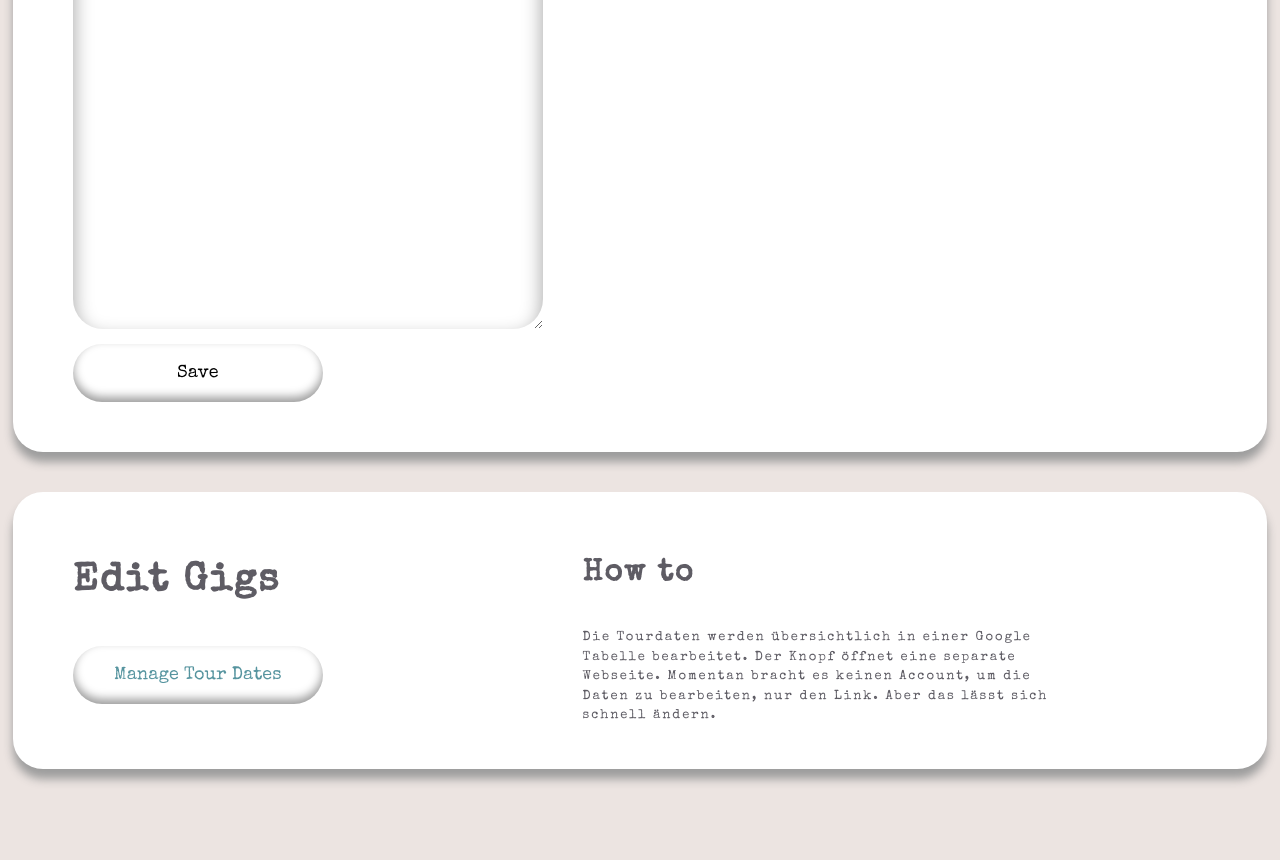
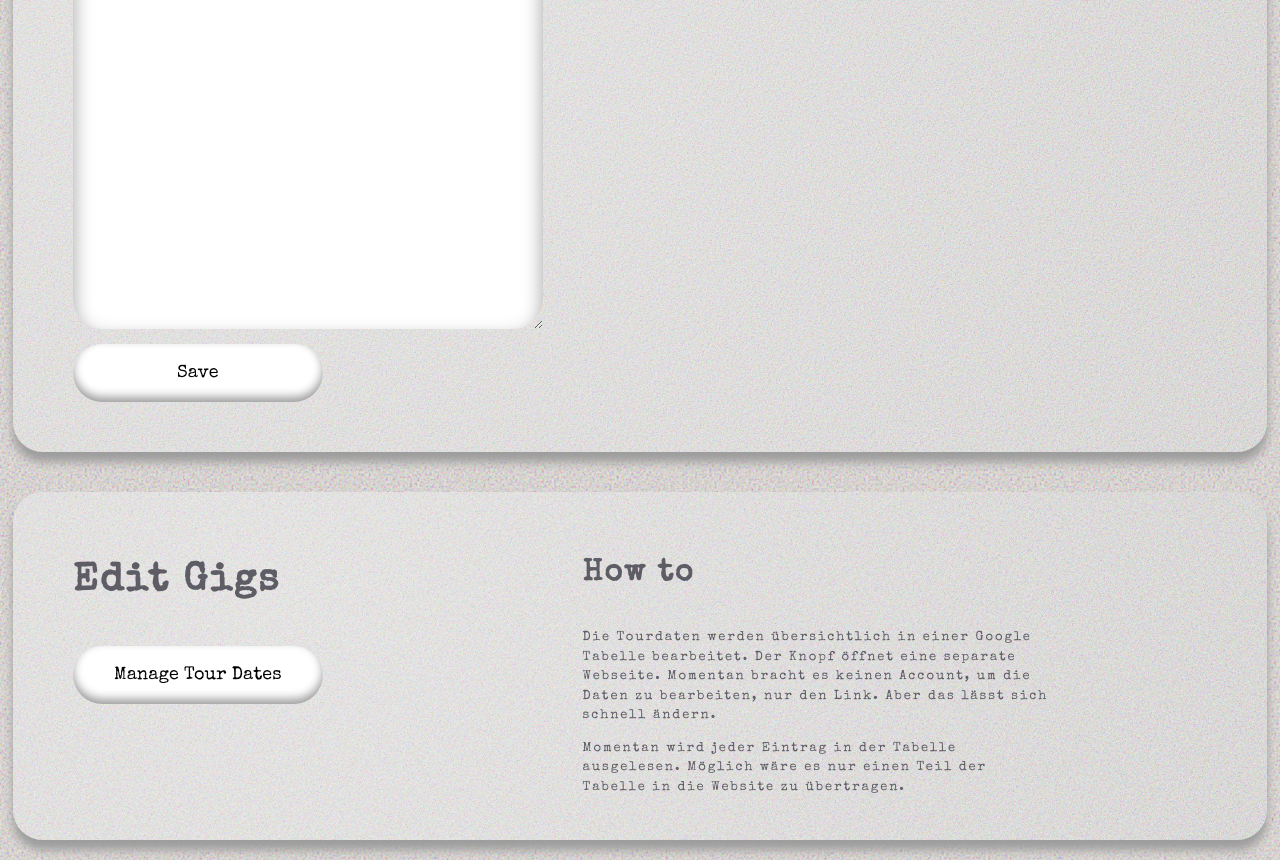
Before and after one commit to Zebraloew/klubzmer-cms, a website: page public/admin.html in a window 1280 px wide. Shown: the part 263-1123 px from the top of the page. Before the commit the page ends 1052 px from the top, so only its background shows below. Drawn offline with nearby package versions, Linux system fonts and the light colour scheme; no server answers.

Commit message:
playing around with background noise and ::before in admin.css

```diff
--- a/public/admin.html
+++ b/public/admin.html
@@ -59,11 +59,14 @@
         <div class="edit-outer">
             <div class="edit-inner">
                 <h2 id="edit-gigs">Edit Gigs</h2>
-                <button><a href="https://docs.google.com/spreadsheets/d/1DUgBEpNiNear4spHeeysMkhfGlInb-StFHKaeO2laos/edit?usp=sharing">Manage Tour Dates</a></button>
+                <a href="https://docs.google.com/spreadsheets/d/1DUgBEpNiNear4spHeeysMkhfGlInb-StFHKaeO2laos/edit?usp=sharing" target="_blank" rel="noopener noreferrer">
+                    <button type="button">Manage Tour Dates</button>
+                </a>
             </div>
             <div class="edit-inner">
                 <h3>How to</h3>
                <p class="text-small">Die Tourdaten werden übersichtlich in einer Google Tabelle bearbeitet. Der Knopf öffnet eine separate Webseite. Momentan bracht es keinen Account, um die Daten zu bearbeiten, nur den Link. Aber das lässt sich schnell ändern.</p>
+               <p class="text-small">Momentan wird jeder Eintrag in der Tabelle ausgelesen. Möglich wäre es nur einen Teil der Tabelle in die Website zu übertragen.</p>
             </div>
         </div>
     </main>
--- a/public/css/admin.css
+++ b/public/css/admin.css
@@ -1,5 +1,18 @@
 body{
     background-color: var(--overlay);
+}
+/* Hier wird ein Hintergrund erstellt
+   Rauschen mit Blur
+*/
+body::before {
+    content: "";
+    position: absolute;
+    top: 0; left: 0; right: 0; bottom: 0;
+    z-index: -1; /* Keeps it behind content */
+
+    background: url(noise.svg) repeat;
+    opacity: 0.9; /* Adjust the opacity */
+    filter: blur(0.3px);
 }
 
 
@@ -30,6 +43,7 @@ body{
 }
 
 .edit-outer {
+    position: relative;
     display: flex;
     flex-direction: row;
     flex-wrap: wrap;
@@ -41,10 +55,31 @@ body{
     padding: 10px 40px;
 
     /* border: 1px solid var(--subtle); */
-    background-color: var(--base);
+    /* background-color: var(--base); */
+    /* background-color: rgba(255, 255, 255, 0.51); */
+    background: radial-gradient(circle at 20% 30%, rgba(255, 255, 255, 0.51), rgba(255, 255, 255, 0.3));
     border-radius: 30px;
     box-shadow: 0 10px 10px var(--subtle);
 }
+
+.edit-outer::before {
+    content: "";
+    position: absolute;
+    top: 0; left: 0; right: 0; bottom: 0;
+    z-index: -1; /* Keeps it behind content */
+
+    background:
+        /* linear-gradient(var(--base),var(--subtle)),  */
+        url(noise.svg) repeat; /* Farbe + Rauschen kombiniert */
+    opacity: 1; /* Adjust the opacity */
+    /* filter: blur(0.1px); */
+    pointer-events: none; /* Kein Klickblocker */
+    border-radius: 30px;
+
+}
+
+
+
 .edit-inner {
     width: 40%;
     min-width: 400px;
--- a/public/css/main.css
+++ b/public/css/main.css
@@ -85,9 +85,18 @@ section h2 {
 a{
     text-decoration: none;
     color: var(--foam);
+    cursor: pointer;
 }
 a:hover{
     color: var(--gold)
+}
+
+button{
+    cursor: pointer;
+}
+
+button:hover{
+    color: var(--gold);
 }
 
 img {
```
